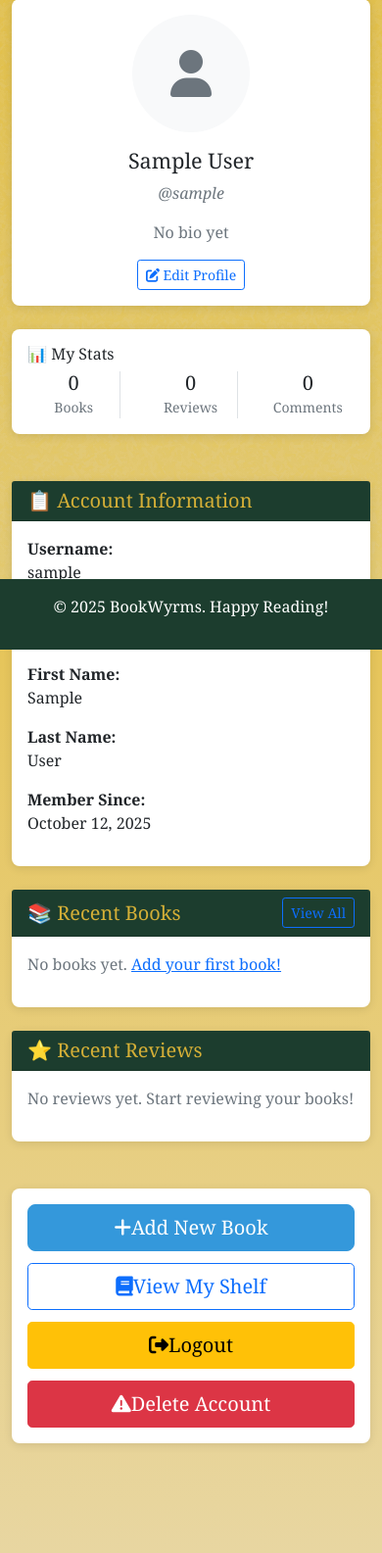
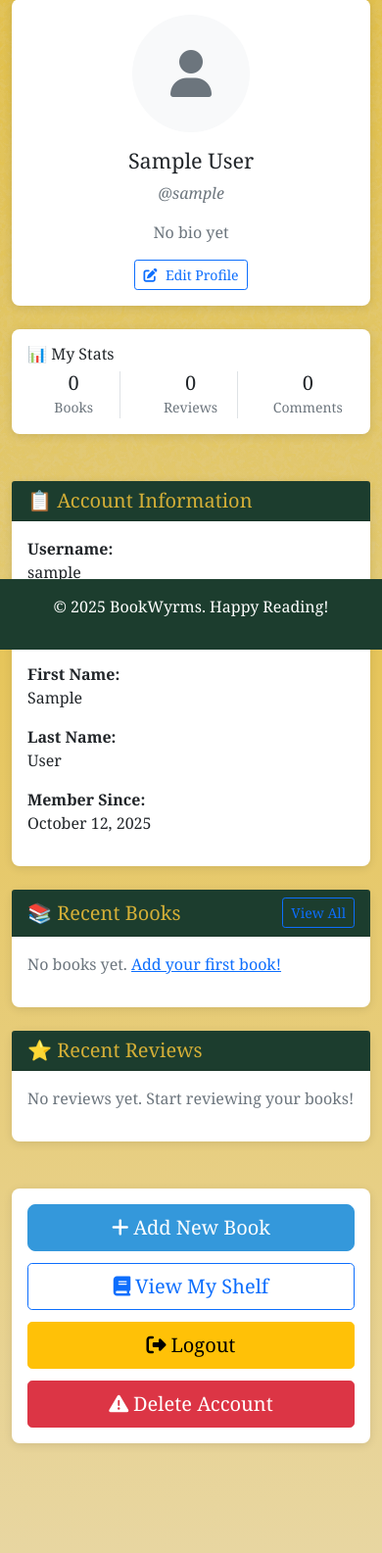
Before and after one commit to ShuaybAi/bookwyrms, a Django app: page /my-account/ in a window 390 px wide. Shown: the part 181-1766 px from the top of the page at 98% size. Run offline with Django 5.2, Linux system fonts and the light colour scheme; the visitor is signed in with stand-in values (Sample User, id 1); data that the repository does not hold is empty; some libraries are stand-ins or nearby versions.

Commit message:
refactor action button layouts for profile and account pages; enhance responsiveness and styling

```diff
--- a/books/templates/books/my_account.html
+++ b/books/templates/books/my_account.html
@@ -180,17 +180,17 @@
     <div class="col-12">
         <div class="card">
             <div class="card-body">
-                <div id="account-action-buttons">
-                    <a href="{% url 'add_book' %}" class="btn btn-primary btn-lg" id="add-book-btn">
+                <div class="action-buttons-container account-layout">
+                    <a href="{% url 'add_book' %}" class="btn btn-primary btn-lg action-primary">
                         <i class="fas fa-plus"></i> Add New Book
                     </a>
-                    <a href="{% url 'user_shelf' user.username user.id %}" class="btn btn-outline-primary btn-lg" id="view-shelf-btn">
+                    <a href="{% url 'user_shelf' user.username user.id %}" class="btn btn-outline-primary btn-lg action-secondary">
                         <i class="fas fa-book"></i> View My Shelf
                     </a>
-                    <a href="{% url 'account_logout' %}" class="btn btn-warning btn-lg" id="logout-btn">
+                    <a href="{% url 'account_logout' %}" class="btn btn-warning btn-lg action-tertiary">
                         <i class="fas fa-sign-out-alt"></i> Logout
                     </a>
-                    <button type="button" class="btn btn-danger btn-lg" id="delete-account-btn" data-bs-toggle="modal" data-bs-target="#deleteAccountModal">
+                    <button type="button" class="btn btn-danger btn-lg action-quaternary" data-bs-toggle="modal" data-bs-target="#deleteAccountModal">
                         <i class="fas fa-exclamation-triangle"></i> Delete Account
                     </button>
                 </div>
--- a/static/css/style.css
+++ b/static/css/style.css
@@ -93,6 +93,10 @@ body::before {
 .btn-primary:hover {
     background-color: var(--primary-color);
     border-color: var(--primary-color);
+}
+
+.btn i {
+    margin-right: 0.3rem;
 }
 
 /* Page Headers */
@@ -204,9 +208,8 @@ a:hover .book-card {
     box-shadow: 0 12px 30px rgba(0, 0, 0, 0.2);
 }
 
-/* Action Button Containers - Shared Base Styles */
-#profile-action-buttons,
-#account-action-buttons {
+/* Action Button Container Base Class */
+.action-buttons-container {
     display: flex;
     justify-content: space-between;
     align-items: center;
@@ -214,83 +217,85 @@ a:hover .book-card {
     flex-wrap: wrap;
 }
 
-/* Desktop Layout - Consolidated */
+/* Action Button Responsive Grid */
+.action-buttons-grid {
+    width: 100%;
+    display: flex;
+    align-items: center;
+    justify-content: center;
+    min-height: 44px;
+}
+
+/* Desktop Layout */
 @media (min-width: 992px) {
-    #save-btn,
-    #add-book-btn {
-        margin-right: 0.5rem;
+    /* Profile buttons: Save and Cancel on left, Change Password on right */
+    .profile-layout .action-primary { margin-right: 0.5rem; }
+    .profile-layout .action-tertiary { margin-left: auto; }
+
+    /* Account buttons: Add Book on left, Delete Account on right */
+    .account-layout .action-primary { margin-right: 0.5rem; }
+    .account-layout .action-quaternary { margin-left: auto; }
+}
+
+/* Tablet and Mobile Layout */
+@media (max-width: 991.98px) {
+    .action-buttons-container {
+        display: grid;
+        gap: 0.75rem;
     }
 
-    #change-password-btn,
-    #delete-account-btn {
-        margin-left: auto;
-    }
-}
-
-/* Tablet and Mobile Layout - Consolidated */
-@media (max-width: 991.98px) {
-    /* Profile Buttons Grid */
-    #profile-action-buttons {
-        display: grid;
-        gap: 0.75rem;
+    /* Profile Layout (3-button pattern) */
+    .action-buttons-container.profile-layout {
         grid-template-columns: 1fr 1fr;
         grid-template-areas:
-            "save save"
-            "cancel password";
+            "primary primary"
+            "secondary tertiary";
     }
 
-    /* Account Buttons Grid */
-    #account-action-buttons {
-        display: grid;
-        gap: 0.75rem;
+    /* Account Layout (4-button pattern) */
+    .action-buttons-container.account-layout {
         grid-template-columns: 1fr 1fr;
         grid-template-areas:
-            "add-book add-book"
-            "view-shelf logout"
-            "delete delete";
+            "primary primary"
+            "secondary tertiary"
+            "quaternary quaternary";
     }
 
-    /* Shared Button Styling for Grid Layout */
-    #save-btn,
-    #cancel-btn,
-    #change-password-btn,
-    #add-book-btn,
-    #view-shelf-btn,
-    #logout-btn,
-    #delete-account-btn {
+    /* Grid Area Classes */
+    .action-primary { grid-area: primary; }
+    .action-secondary { grid-area: secondary; }
+    .action-tertiary { grid-area: tertiary; }
+    .action-quaternary { grid-area: quaternary; }
+
+    /* Apply responsive grid styling to all action buttons */
+    .action-primary,
+    .action-secondary,
+    .action-tertiary,
+    .action-quaternary {
         width: 100%;
         display: flex;
         align-items: center;
         justify-content: center;
         min-height: 44px;
     }
-
-    /* Grid Areas */
-    #save-btn { grid-area: save; }
-    #cancel-btn { grid-area: cancel; }
-    #change-password-btn { grid-area: password; }
-    #add-book-btn { grid-area: add-book; }
-    #view-shelf-btn { grid-area: view-shelf; }
-    #logout-btn { grid-area: logout; }
-    #delete-account-btn { grid-area: delete; }
 }
 
 /* Very Small Screens - Full Stack */
 @media (max-width: 480px) {
-    #profile-action-buttons {
+    .action-buttons-container.profile-layout {
         grid-template-columns: 1fr;
         grid-template-areas:
-            "save"
-            "cancel"
-            "password";
+            "primary"
+            "secondary"
+            "tertiary";
     }
 
-    #account-action-buttons {
+    .action-buttons-container.account-layout {
         grid-template-columns: 1fr;
         grid-template-areas:
-            "add-book"
-            "view-shelf"
-            "logout"
-            "delete";
+            "primary"
+            "secondary"
+            "tertiary"
+            "quaternary";
     }
 }
```
Also changed, not shown: books/templates/books/edit_profile.html (+4 -4 lines).
